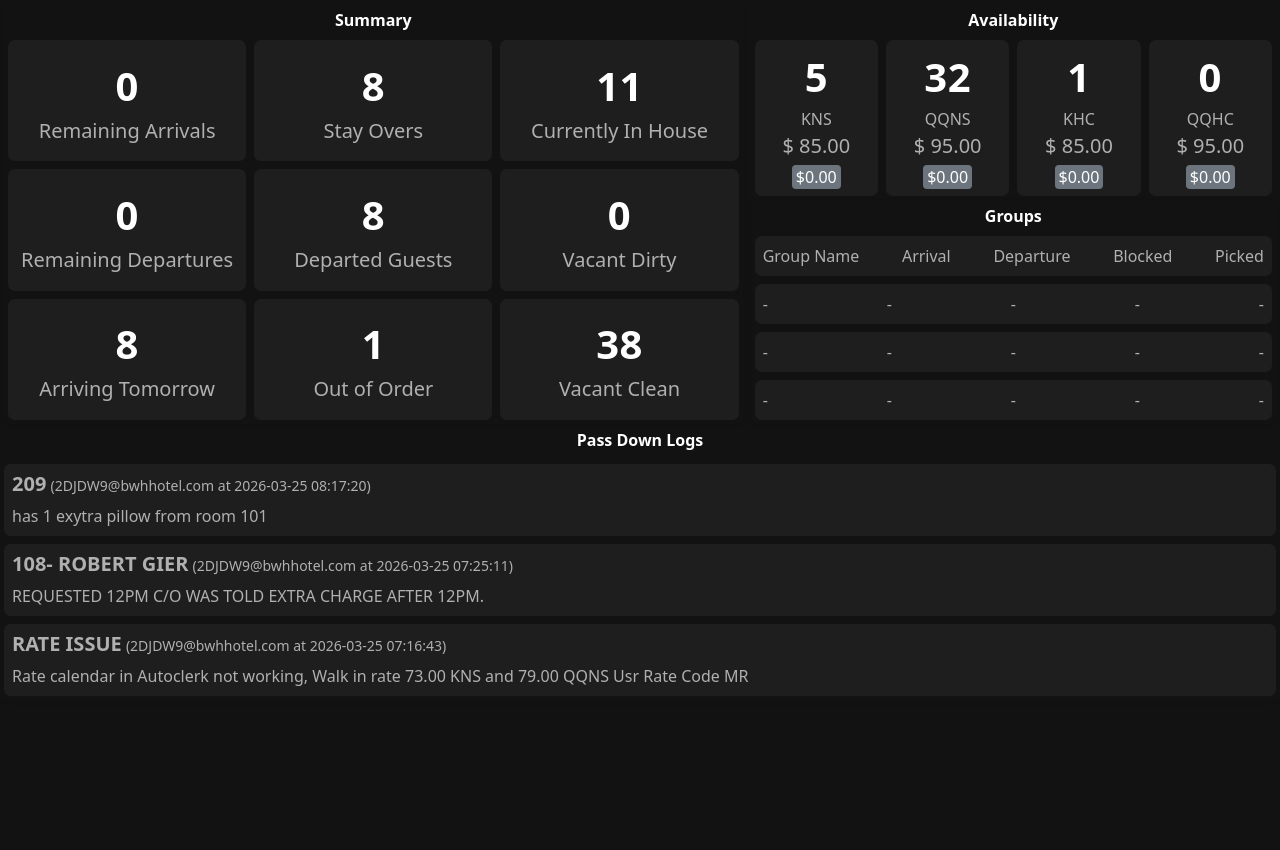
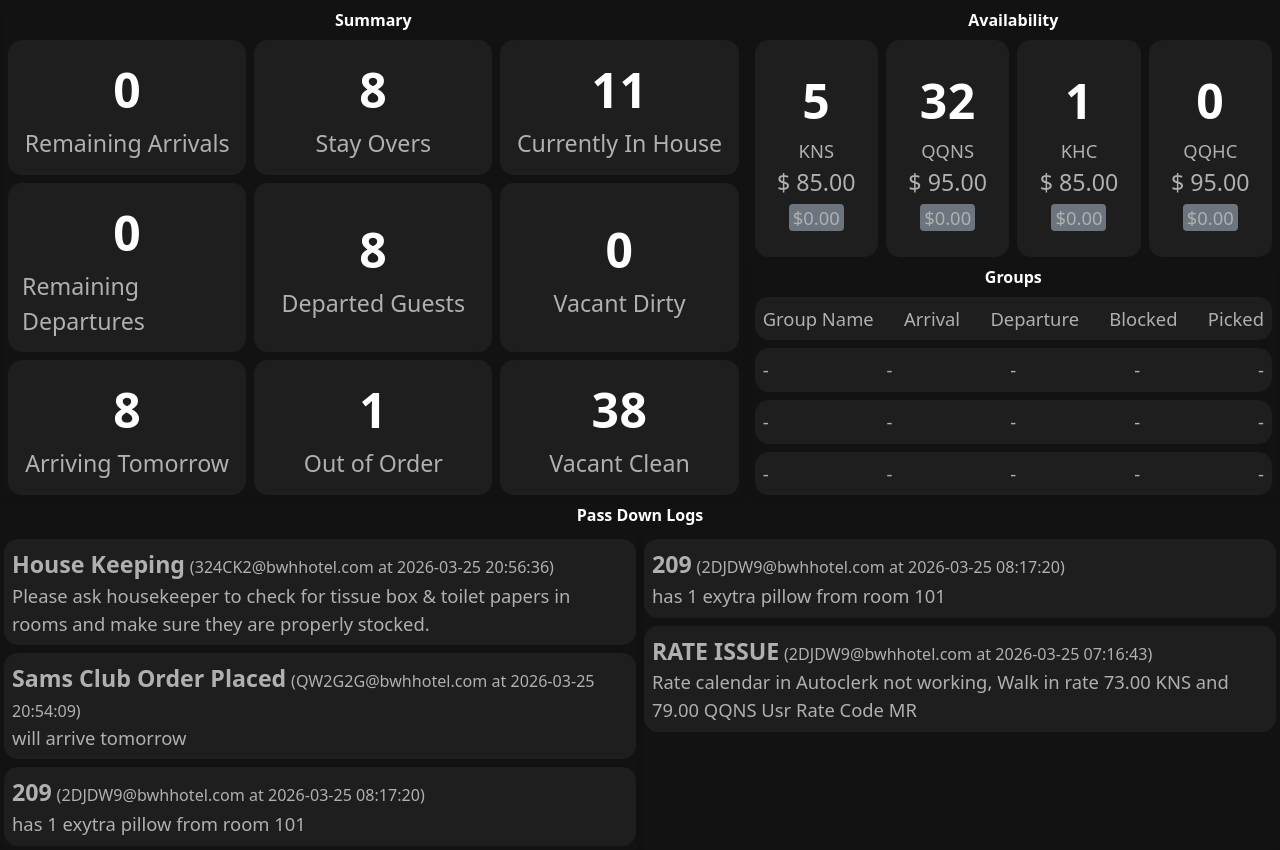
Before and after one commit to ooSneh/BW_Dashboard, a plain HTML site: page public/index.html in a window 1280 px wide. Before the commit the page ends 800 px from the top, so only its background shows below. Drawn offline with nearby package versions, Linux system fonts and the light colour scheme.

Commit message:
Fixing font shit and screenshotting

```diff
--- a/config/python_settings.json
+++ b/config/python_settings.json
@@ -4,5 +4,5 @@
   "screenshot_save_path": "./data/dashboard.png",
   "credentials_file_path": "./secrets/credentials.env",
   "cookies_file_path": "./secrets/cookies.env",
-  "screenshot_resolution": "--window-size=960,540"
+  "screenshot_resolution": "--window-size=1920,1080"
 }
--- a/data/data.json
+++ b/data/data.json
@@ -70,6 +70,16 @@
     [],
     [
         {
+            "title": "House Keeping",
+            "timestamp": "324CK2@bwhhotel.com at 2026-03-25 20:56:36.0",
+            "message": "Please ask housekeeper to check for tissue box & toilet papers in rooms and make sure they are properly stocked."
+        },
+        {
+            "title": "Sams Club Order Placed",
+            "timestamp": "QW2G2G@bwhhotel.com at 2026-03-25 20:54:09.0",
+            "message": "will arrive tomorrow "
+        },
+        {
             "title": "209",
             "timestamp": "2DJDW9@bwhhotel.com at 2026-03-25 08:17:20.0",
             "message": "has 1 exytra pillow from room 101"
--- a/public/dashboard.css
+++ b/public/dashboard.css
@@ -9,21 +9,21 @@
 
 .soft-card{
   background: #1e1e1e;
-  border-radius: 7px;
-  padding: 7px;
+  border-radius: 14px;
+  padding: 14px;
 }
 
 .soft-row {
   background: #1e1e1e;
-  border-radius: 7px;
-  padding: 7px;
+  border-radius: 14px;
+  padding: 14px;
 }
 
 /* ---------- TEXT HIERARCHY (DISTANCE OPTIMIZED) ---------- */
 
 /* PRIMARY NUMBERS (MOST IMPORTANT) */
 .text-big {
-  font-size: 5vh;
+  font-size: 6vh;
   font-weight: 700;
   letter-spacing: 0.5px;
   color: #ffffff;
@@ -31,14 +31,14 @@
 
 /* LABELS (SECONDARY INFO) */
 .text-med {
-  font-size: 2.5vh;
+  font-size: 2.9vh;
   color: #b0b0b0;
   font-weight: 500;
 }
 
 /* SMALL TEXT (TABLES / LOGS) */
-.text-small {
-  font-size: 2vh;
+.text-small, .text-small-dark {
+  font-size: 2.3vh;
   color: #b0b0b0;
 }
 
--- a/public/index.html
+++ b/public/index.html
@@ -5,6 +5,7 @@
     <link href="https://cdn.jsdelivr.net/npm/bootstrap@5.3.2/dist/css/bootstrap.min.css" rel="stylesheet">
     <link rel="stylesheet" href="dashboard.css">
     <meta http-equiv="refresh" content="10" id="refresh">
+
 </head>
 
 <body>
@@ -103,8 +104,7 @@
 
                     <div class="row row-cols-4 g-2 flex-grow-1" id="avail">
 
-                        <!-- 9 CARDS -->
-                        <!-- Repeat this block 9 times -->
+                        <!-- Repeat this block 4 times -->
 
                         <div class="col">
                             <div
@@ -198,9 +198,9 @@
 
                     <div class="soft-row p-2">
                         <div class="text-small">
-                            <div class="d-inline-block h5 fw-semibold ">
+                            <div class="d-inline-block text-med fw-semibold ">
 
-                            </div> <small class="text-body-secowndary-dark"></small>
+                            </div> <small class="text-body-secondary-dark"></small>
                         </div>
                         <div class="text-small"></div>
                     </div>
```
Also changed, not shown: data/dashboard.png, 1 other file.
